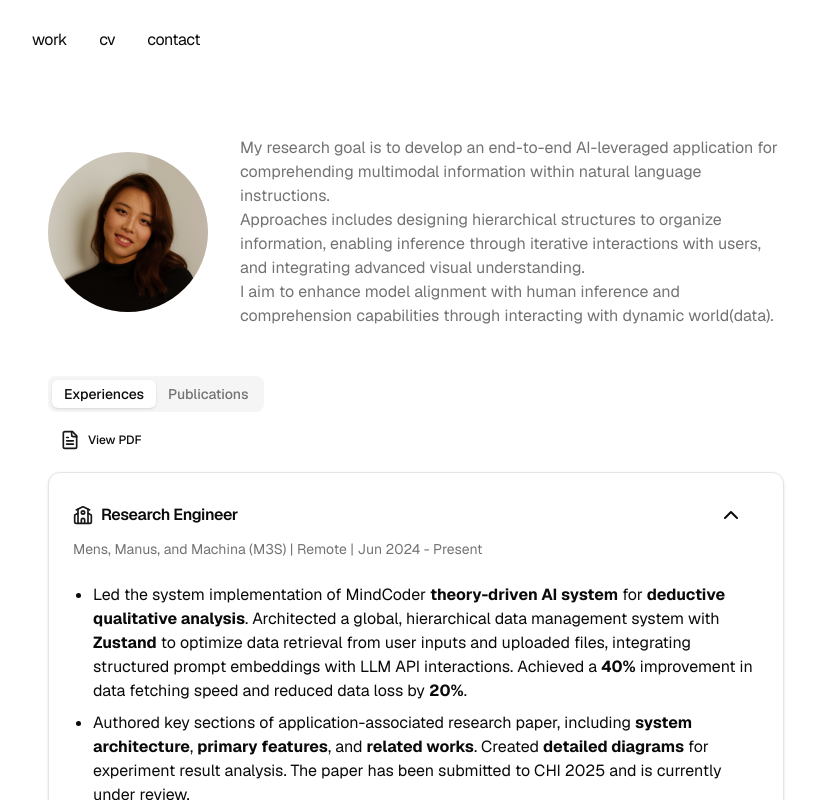
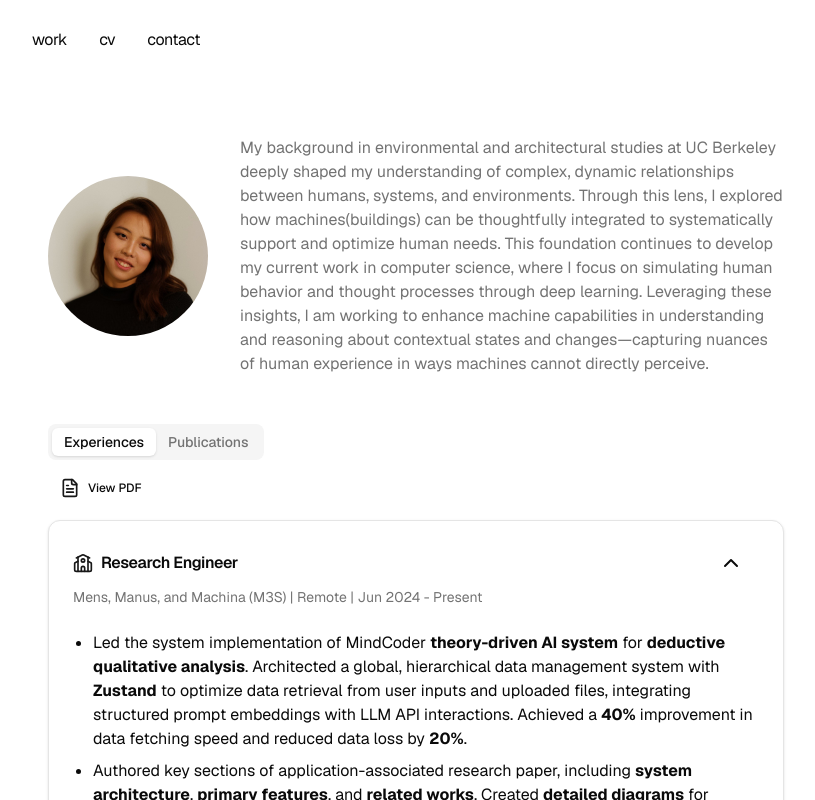
Before and after one commit to ZhiyaoShu/ZhiyaoShu.github.io, a Next.js app in the folder my-portfolio/: page /research in a window 1280 px wide. Shown: the top 800 px of the page, without its empty margins (224-1039 px from the left). Built offline with nearby package versions, Linux system fonts and the light colour scheme.

Commit message:
update intro

```diff
--- a/my-portfolio/app/page.tsx
+++ b/my-portfolio/app/page.tsx
@@ -72,17 +72,17 @@ export default function Page() {
         <p className="mb-4">
           A ML/Full-stack research engineer located at the Bay Area, CA.
           <br />
-          With expertise in machine learning and natural language processing, I
-          am passionate about advancing practical Human-LLM interactions,
-          multimodal information undserstanding with natrual language
-          processing.
+          With expertise in machine learning, I am passionate about advancing
+          inference capcabilities through Human-AI interactions (with natural languages), and multi-modal
+          information undserstanding with semi-supervised/incremental learning process.
           <br />
           Previous research includes large-scale social network data analysis,
-          psychological analysis of online behavior, and few-shot learning for
+          psychological analysis of online behavior, and few-shot image recognition and
           classification. Committed to developing innovative solutions and
           pushing the boundaries of cutting-edge technology.
         </p>
-        <br />I am actively looking for PhD or research engineer opportunities. Please reach out to me if you think my research aligns with your
+        <br />I am actively looking for PhD or research engineer opportunities.
+        Please reach out to me if you think my research aligns with your
         interests.
         <div className="my-8"></div>
       </section>
--- a/my-portfolio/app/research/page.tsx
+++ b/my-portfolio/app/research/page.tsx
@@ -146,16 +146,17 @@ const Projects: React.FC = () => {
         </Avatar>
         <div className="flex-grow">
           <p className="text-muted-foreground">
-            My research goal is to develop an end-to-end AI-leveraged
-            application for comprehending multimodal information within natural
-            language instructions.
-            <br />
-            Approaches includes designing hierarchical structures to organize
-            information, enabling inference through iterative interactions with
-            users, and integrating advanced visual understanding.
-            <br />I aim to enhance model alignment with human inference and
-            comprehension capabilities through interacting with dynamic
-            world(data).
+            My background in environmental and architectural studies at UC
+            Berkeley deeply shaped my understanding of complex, dynamic
+            relationships between humans, systems, and environments.
+            Through this lens, I explored how machines(buildings) can be
+            thoughtfully integrated to systematically support and optimize human needs. This foundation continues to
+            develop my current work in computer science, where I focus on
+            simulating human behavior and thought processes through deep
+            learning. Leveraging these insights, I am working to enhance machine
+            capabilities in understanding and reasoning about contextual states
+            and changes—capturing nuances of human experience in ways machines
+            cannot directly perceive.
           </p>
         </div>
       </div>
```
